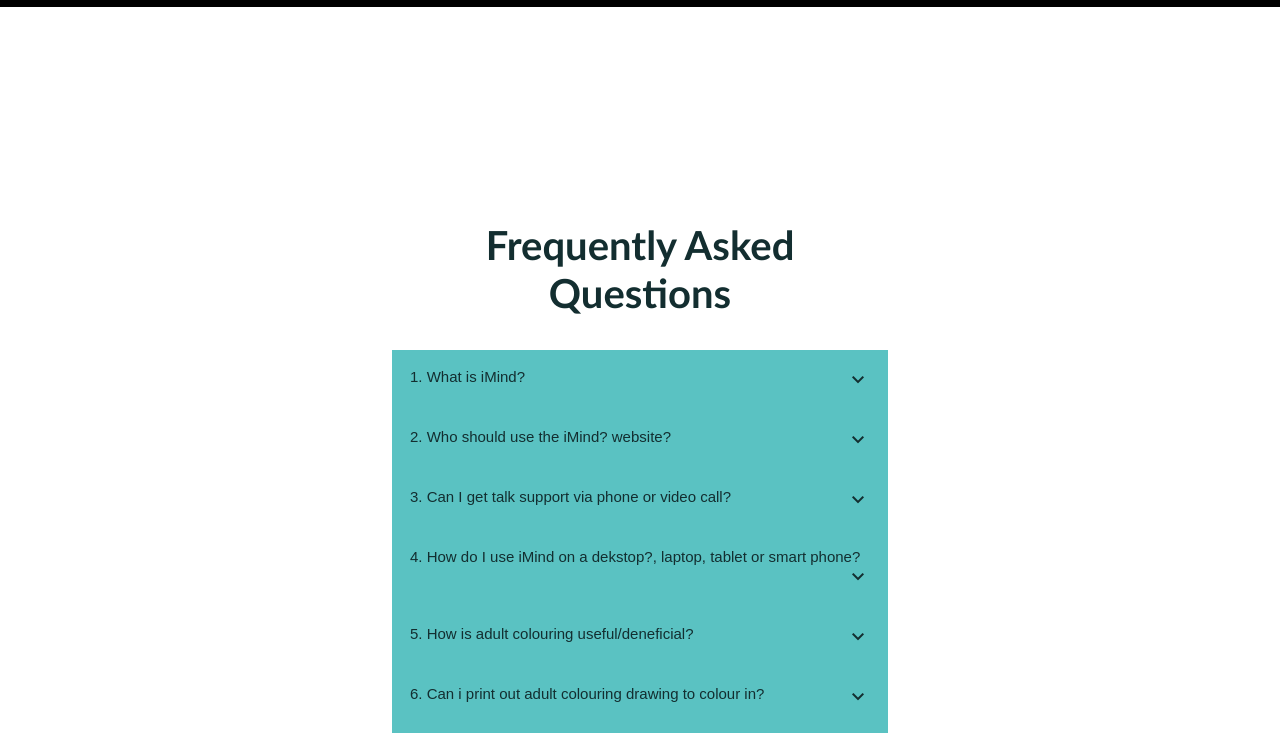
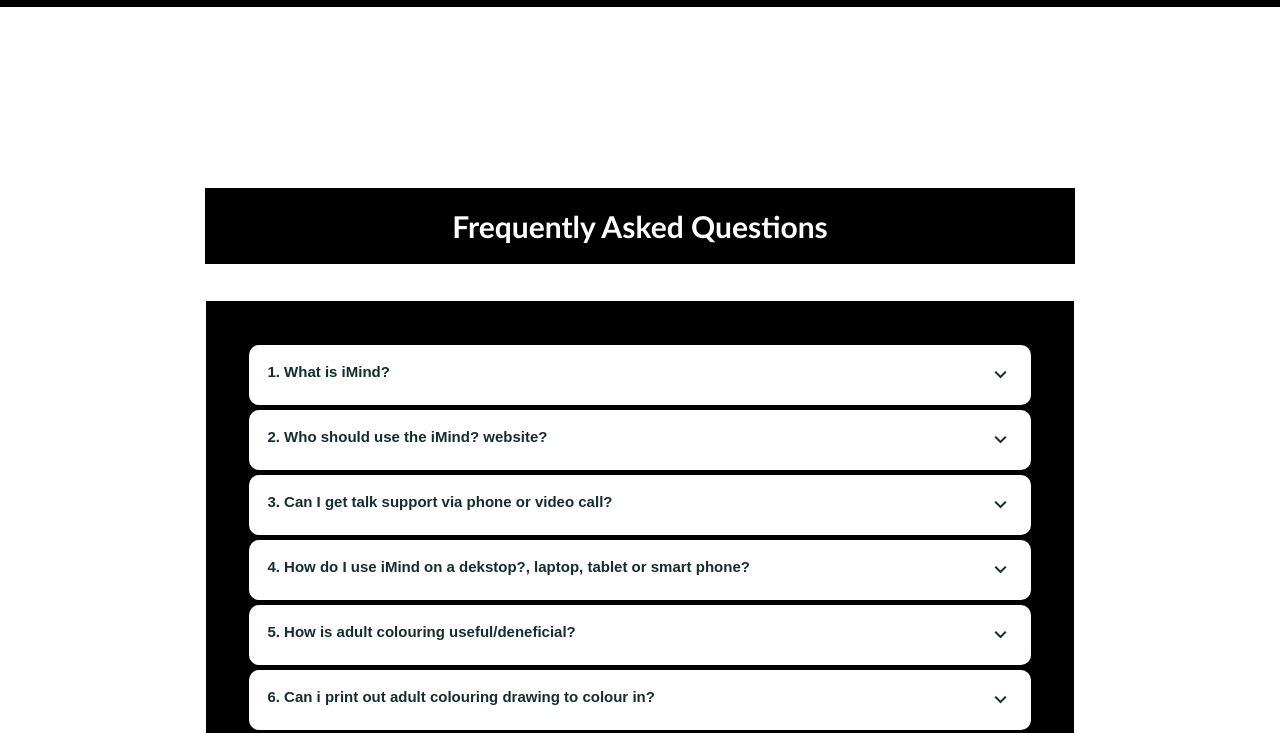
Before and after one commit to RScodes1/code-cruncher-2109, a plain HTML site: page index.html in a window 1280 px wide. Shown: the part 52-785 px from the top of the page. Drawn offline with nearby package versions, Linux system fonts and the light colour scheme.

Commit message:
FAQ Completed

```diff
--- a/index.html
+++ b/index.html
@@ -36,9 +36,10 @@
 
     <section>
       <!-- Abhay part-->
-      <div class="faqContainer">
       <h2 id="FAQTitle">Frequently Asked Questions</h2>
 
+      <div class="faqContainer">
+        <div class="accordionContainerStyle">
           <button
             class="accordion"
             data-id="1"
@@ -55,12 +56,12 @@
           </button>
           <div class="panel">
             <p>
-            iMind is a Mental Health website that can be used to help people who
-            are struggling with their mental health. The website aims to help
-            users with stress and anxiety management, stress and anxie
-            reduction, with alleviating symptons of depression and insonnia, for
-            relaxation, for distraction, and for mental health resources and
-            emergency contacts information. ¡Mind can also be used as an
+              iMind is a Mental Health website that can be used to help people
+              who are struggling with their mental health. The website aims to
+              help users with stress and anxiety management, stress and anxie
+              reduction, with alleviating symptons of depression and insonnia,
+              for relaxation, for distraction, and for mental health resources
+              and emergency contacts information. ¡Mind can also be used as an
               information tool to learn about nental health illnesses, symptons
               and prescription medication uses, benefits and side effects.
             </p>
@@ -105,9 +106,9 @@
           </button>
           <div class="panel">
             <p>
-            Yes, iMind offers talk support through phone or video calls. You can
-            connect with professionals who can provide assistance and support
-            for your mental health concerns.
+              Yes, iMind offers talk support through phone or video calls. You
+              can connect with professionals who can provide assistance and
+              support for your mental health concerns.
             </p>
           </div>
 
@@ -127,10 +128,10 @@
           </button>
           <div class="panel">
             <p>
-            iMind is accessible on various devices, including desktops, laptops,
-            tablets, and smartphones. Simply visit the iMind website through
-            your device's web browser and explore the features and resources
-            available.
+              iMind is accessible on various devices, including desktops,
+              laptops, tablets, and smartphones. Simply visit the iMind website
+              through your device's web browser and explore the features and
+              resources available.
             </p>
           </div>
 
@@ -150,9 +151,9 @@
           <div class="panel" data-id="6" onclick="arrowFunction(event, '6')">
             <p>
               Adult coloring can be a useful and beneficial activity for
-            relaxation and stress reduction. Engaging in coloring activities can
-            promote mindfulness, improve focus, and provide a creative outlet
-            for self-expression.
+              relaxation and stress reduction. Engaging in coloring activities
+              can promote mindfulness, improve focus, and provide a creative
+              outlet for self-expression.
             </p>
           </div>
 
@@ -172,8 +173,8 @@
           <div class="panel">
             <p>
               Yes, you can print out adult coloring drawings from iMind and use
-            them for coloring. This allows you to engage in coloring activities
-            offline and customize your coloring experience.
+              them for coloring. This allows you to engage in coloring
+              activities offline and customize your coloring experience.
             </p>
           </div>
 
@@ -193,11 +194,11 @@
           </button>
           <div class="panel">
             <p>
-            Keeping a mood journal can be a helpful tool for self-reflection and
-            emotional awareness. It allows you to track your moods, identify
-            patterns, and gain insights into factors influencing your mental
-            well-being. This self-awareness can be valuable for developing
-            coping strategies and seeking support when needed.
+              Keeping a mood journal can be a helpful tool for self-reflection
+              and emotional awareness. It allows you to track your moods,
+              identify patterns, and gain insights into factors influencing your
+              mental well-being. This self-awareness can be valuable for
+              developing coping strategies and seeking support when needed.
             </p>
           </div>
 
@@ -216,10 +217,10 @@
           </button>
           <div class="panel">
             <p>
-            Music can have therapeutic effects by influencing emotions, reducing
-            stress, and promoting relaxation. Listening to music can be a way to
-            express emotions, create a calming atmosphere, and enhance overall
-            well-being.
+              Music can have therapeutic effects by influencing emotions,
+              reducing stress, and promoting relaxation. Listening to music can
+              be a way to express emotions, create a calming atmosphere, and
+              enhance overall well-being.
             </p>
           </div>
 
@@ -239,10 +240,10 @@
           </button>
           <div class="panel">
             <p>
-            There are various relaxation techniques you can try, including deep
-            breathing exercises, progressive muscle relaxation, guided imagery,
-            and mindfulness meditation. These techniques can help reduce stress
-            and promote a sense of calm.
+              There are various relaxation techniques you can try, including
+              deep breathing exercises, progressive muscle relaxation, guided
+              imagery, and mindfulness meditation. These techniques can help
+              reduce stress and promote a sense of calm.
             </p>
           </div>
 
@@ -261,11 +262,12 @@
           </button>
           <div class="panel">
             <p>
-            Music can have therapeutic effects by influencing emotions, reducing
-            stress, and promoting relaxation. Listening to music can be a way to
-            express emotions, create a calming atmosphere, and enhance overall
-            well-being.
+              Music can have therapeutic effects by influencing emotions,
+              reducing stress, and promoting relaxation. Listening to music can
+              be a way to express emotions, create a calming atmosphere, and
+              enhance overall well-being.
             </p>
+          </div>
         </div>
       </div>
 
--- a/main.css
+++ b/main.css
@@ -50,7 +50,7 @@ body {
   font-family: "Gill Sans", "Gill Sans MT", Calibri, "Trebuchet MS", sans-serif;
 }
 .accordion {
-  background-color: #5ac2c2;
+  background-color: #ffffff;
   color: #132e30;
   cursor: pointer;
   padding: 18px;
@@ -58,29 +58,35 @@ body {
   border: none;
   text-align: left;
   outline: none;
+  margin-bottom: 5px;
+  border-radius: 10px;
+  font-weight: bold;
+
   font-size: 15px;
   transition: 0.4s;
 }
 
 .active,
 .accordion:hover {
-  background-color: #17c4db;
+  background-color: #000000;
 }
 
 .panel {
   padding: 0 18px;
   display: none;
-  background-color: rgb(126, 193, 206);
+  background-color: rgb(0, 0, 0);
+  color: white;
   overflow: hidden;
 }
 
 .active,
 .accordion:hover {
-  background-color: #d8cd33;
+  background-color: #ffffff;
 }
 
 .faqContainer {
-  width: 40%;
+  background-color: black;
+  width: 70%;
   display: flex;
   align-items: center;
   flex-direction: column;
@@ -89,8 +95,18 @@ body {
 }
 #FAQTitle {
   text-align: center;
-  font-size: 40px;
-  color: #132e30;
+  font-size: 30px;
+  background-color: #000000;
+  width: 67%;
+  margin: auto;
+  padding: 20px;
+  margin-bottom: 3%;
+  color: white;
+}
+.accordionContainerStyle {
+  padding: 5% 5% 5% 5%;
+  padding-left: 5%;
+  padding-right: 5%;
 }
 .prvacyTitle {
   font-size: 20px;
@@ -98,3 +114,4 @@ body {
   text-align: center;
   font-weight: bold;
 }
+/* Abhya Css */
```
Lines whose indentation alone changed are shown as unchanged.
